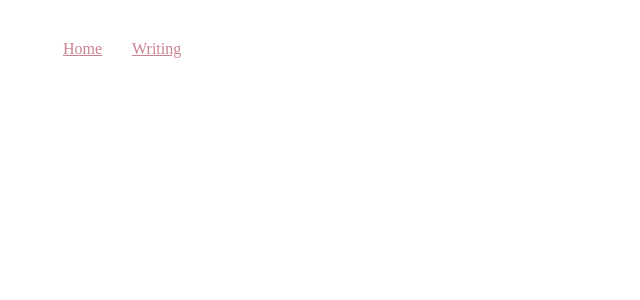
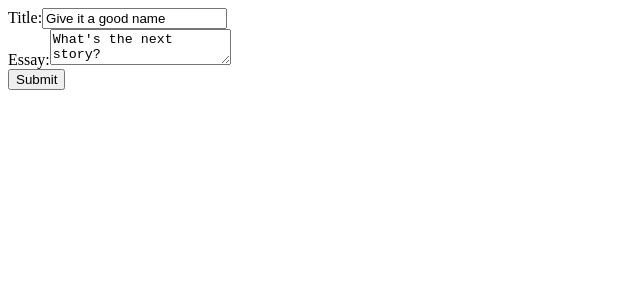
Before and after one commit to tidalboot/Prompt, a Next.js app: page /write in a window 1280 px wide. Shown: the top 300 px of the page, without its empty margins (0-640 px from the left). Built offline with nearby package versions, Linux system fonts and the light colour scheme.

Commit message:
Got the posting working

```diff
--- a/pages/write.js
+++ b/pages/write.js
@@ -1,11 +1,69 @@
 import Layout from '../comps/MyLayout'
 
-const calculateSomething = (a, b) => a + b
+const calculateSomething = (a, b) => a + b;
 
-const writePageContent = <p>Well... Let's get to it </p>
+class Write extends React.Component {
 
-export default () => {
-    return (
-        <Layout content={writePageContent} />
-    )
-}
+    constructor() {
+        super()
+        this.state = {
+            title: "Give it a good name",
+            contents: "What's the next story?"
+        }
+
+        this.handleChange = this.handleChange.bind(this)
+        this.handleSubmit = this.handleSubmit.bind(this)
+    }
+
+    handleChange(event) {
+
+        const target = event.target
+        const name = target.name
+        const value = target.value
+
+        this.setState({
+          [name]: value
+        });
+
+
+        // console.log(event)
+        // this.setState({title: event.target.value, contents: this.state.title});
+      }
+
+    handleSubmit(event) {
+
+        fetch('/makeStory?' + "title=" + this.state.title + "&contents=" + this.state.contents, {
+            method: 'POST',
+            headers: {
+              'Accept': 'application/json',
+              'Content-Type': 'application/json',
+            }
+          })
+
+        alert(this.state.title + 'has been stored!');
+        console.log(this.state.contents)
+        event.preventDefault();
+      }
+
+    render() {
+        return (
+            <div>
+                <div>
+                    <label>
+                        Title:
+                        <input value={this.state.title} onChange={this.handleChange} name="title" />
+                    </label>
+                </div>
+                <div>
+                    <label>
+                        Essay:
+                        <textarea value={this.state.contents} onChange={this.handleChange} name="contents" />
+                    </label>
+                </div>
+                <input type="submit" value="Submit" onClick={this.handleSubmit} />
+            </div>
+        )
+    }
+ }
+
+export default Write
```
